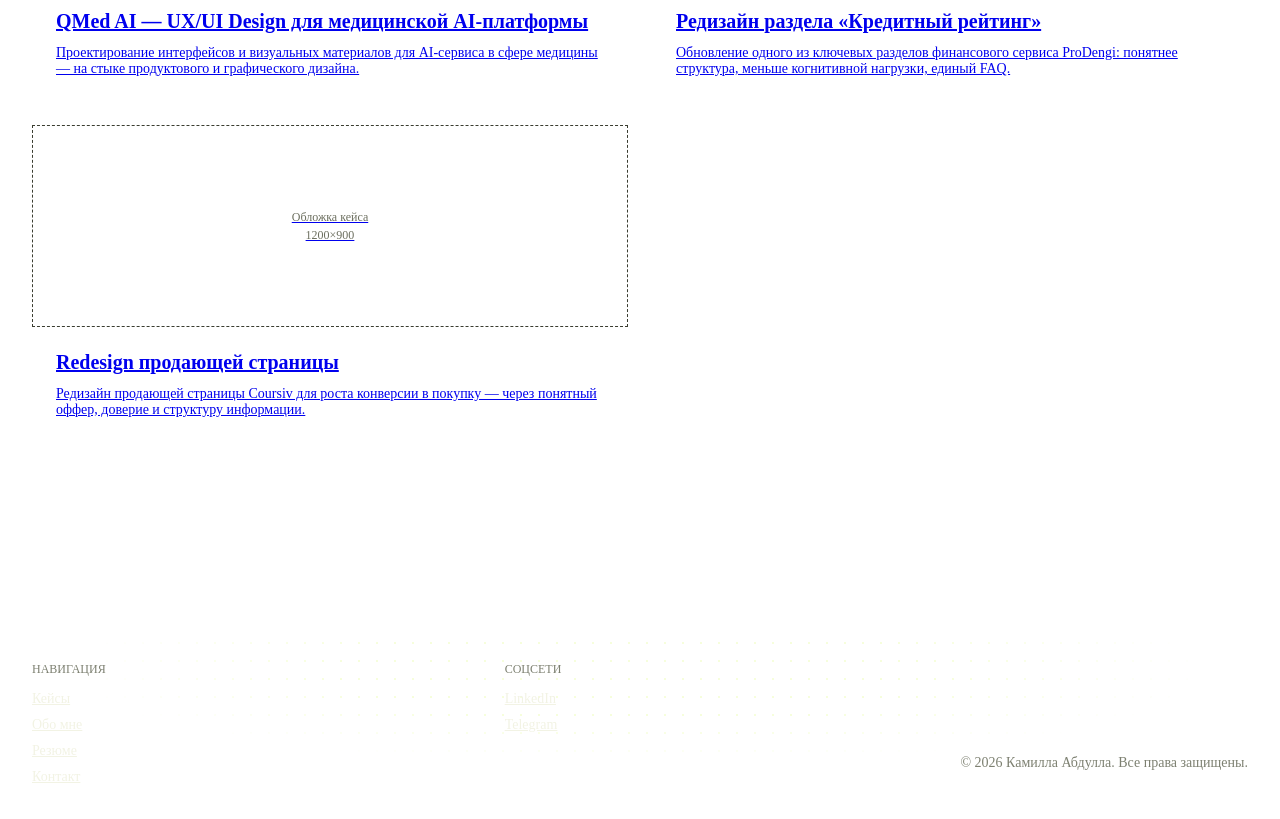
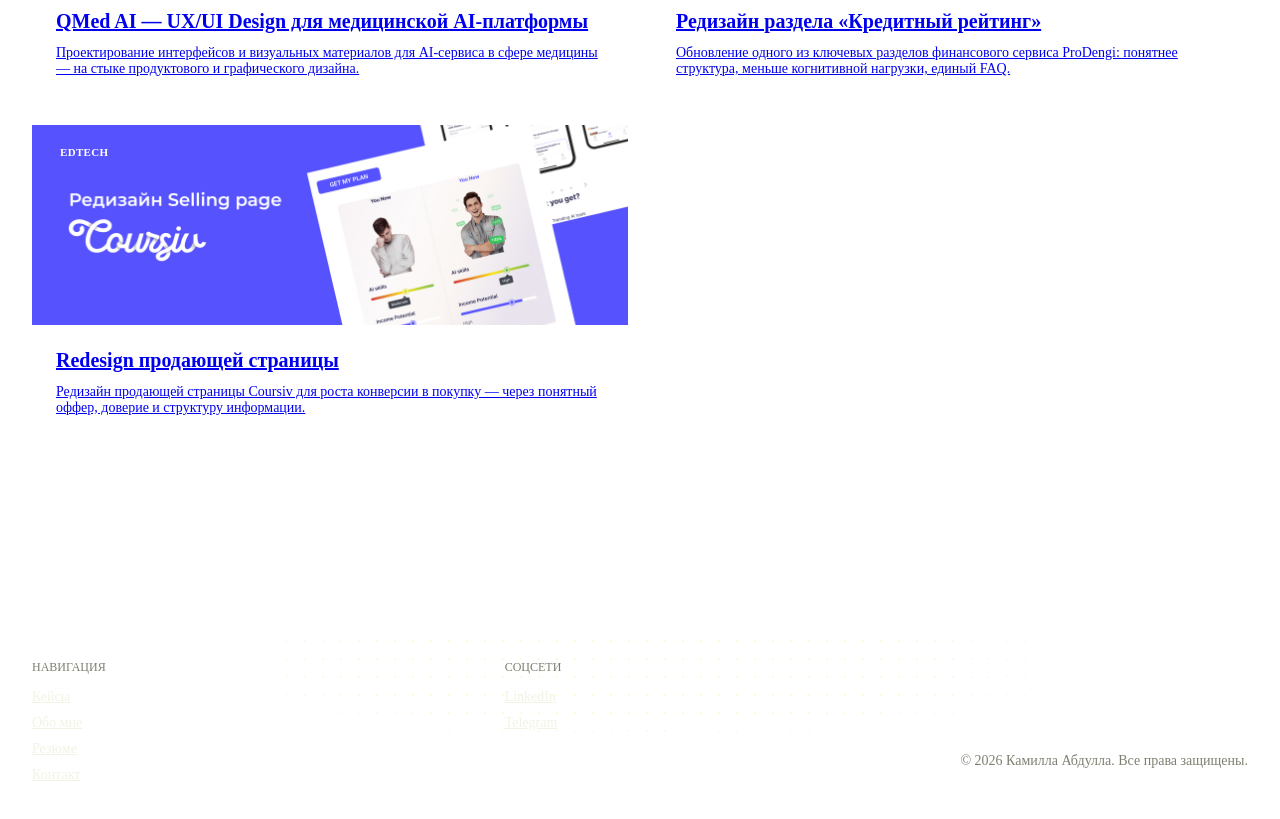
Before and after one commit to Pitaya60/Portfolio, a React (Vite) app: page / in a window 1280 px wide. Shown: the part 820-1639 px from the top of the page. Built offline with nearby package versions, Linux system fonts and the light colour scheme; the HTML template or start-up script is replaced by a standard one.

Commit message:
feat: redesign portfolio

```diff
--- a/src/data/caseStudies.js
+++ b/src/data/caseStudies.js
@@ -430,10 +430,12 @@ const caseStudies = [
     tools: 'Figma, Maze',
     tags: ['EdTech', 'Landing', 'Conversion'],
     coverImage: null,
-    images: {
-      cover: [], // TODO: обложка + доп. экран, рекомендуемые размеры см. подписи плейсхолдеров
-      gallery: [], // TODO: мокапы решений и финальный экран, размеры — см. подписи плейсхолдеров
-    },
+    coverImage: '/case-images/coursiv/cover.jpg', // обложка карточки на главной
+
+images: {
+  cover: ['/case-images/coursiv/cover.jpg', '/case-images/coursiv/screens.jpg'],
+  gallery: ['/case-images/coursiv/solution-1.jpg', '/case-images/coursiv/solution-2.jpg', '/case-images/coursiv/final.jpg'],
+},
     summary:
       'Редизайн продающей страницы Coursiv для роста конверсии в покупку — через понятный оффер, доверие и структуру информации.',
     metrics: [
--- a/src/pages/caseStudy.css
+++ b/src/pages/caseStudy.css
@@ -1,6 +1,6 @@
 .case {
   --rv-bg: #F4F2FC;
-  --rv-violet: #5B4FE8;
+  --rv-violet: #5653FE;
   --rv-violet-dark: #14132B;
   --rv-cyan: #3DE0F0;
   --rv-lav-light: #EDEBFB;
--- a/src/styles/global.css
+++ b/src/styles/global.css
@@ -8,7 +8,7 @@
   --lime-dark: #A9D42B;
   --dark: #14132B;
   --badge-red: #FF4B4B;
-  --badge-purple: #6B4EFF;
+  --badge-purple: #5653FE;
   --badge-blue: #2F6BFF;
   --badge-green: #2FAE5C;
 
```
Also changed, not shown: public/case-images/coursiv/cover.jpg, 1 other file (tests, documents, lock files or other folders).
